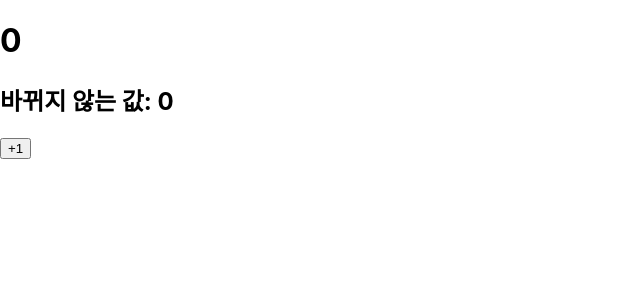
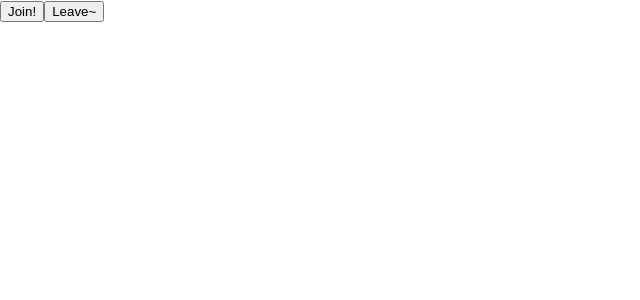
Before and after one commit to Jungma1/study-react, a React (Create React App) app: page / in a window 1280 px wide. Shown: the top 300 px of the page, without its empty margins (0-640 px from the left). Built offline with nearby package versions, Linux system fonts and the light colour scheme.

Commit message:
useState wow!

```diff
--- a/src/App.js
+++ b/src/App.js
@@ -1,9 +1,8 @@
 import React from 'react';
-import MyComponent from './MyComponent';
-import Counter from './Counter';
+import Say from './Say';
 
 function App() {
-	return <Counter />
+	return <Say />
 }
 
 export default App;
--- /dev/null
+++ b/src/Say.js
@@ -0,0 +1,17 @@
+import React, { useState } from 'react';
+
+const Say = () => {
+	const [message, setMessage] = useState('');
+	const onClickEnter = () => setMessage('Hi!');
+	const onClickLeave = () => setMessage('Bye~');
+
+	return (
+		<div>
+			<button onClick={onClickEnter}>Join!</button>
+			<button onClick={onClickLeave}>Leave~</button>
+			<h1>{message}</h1>
+		</div>
+	);
+};
+
+export default Say;
```
